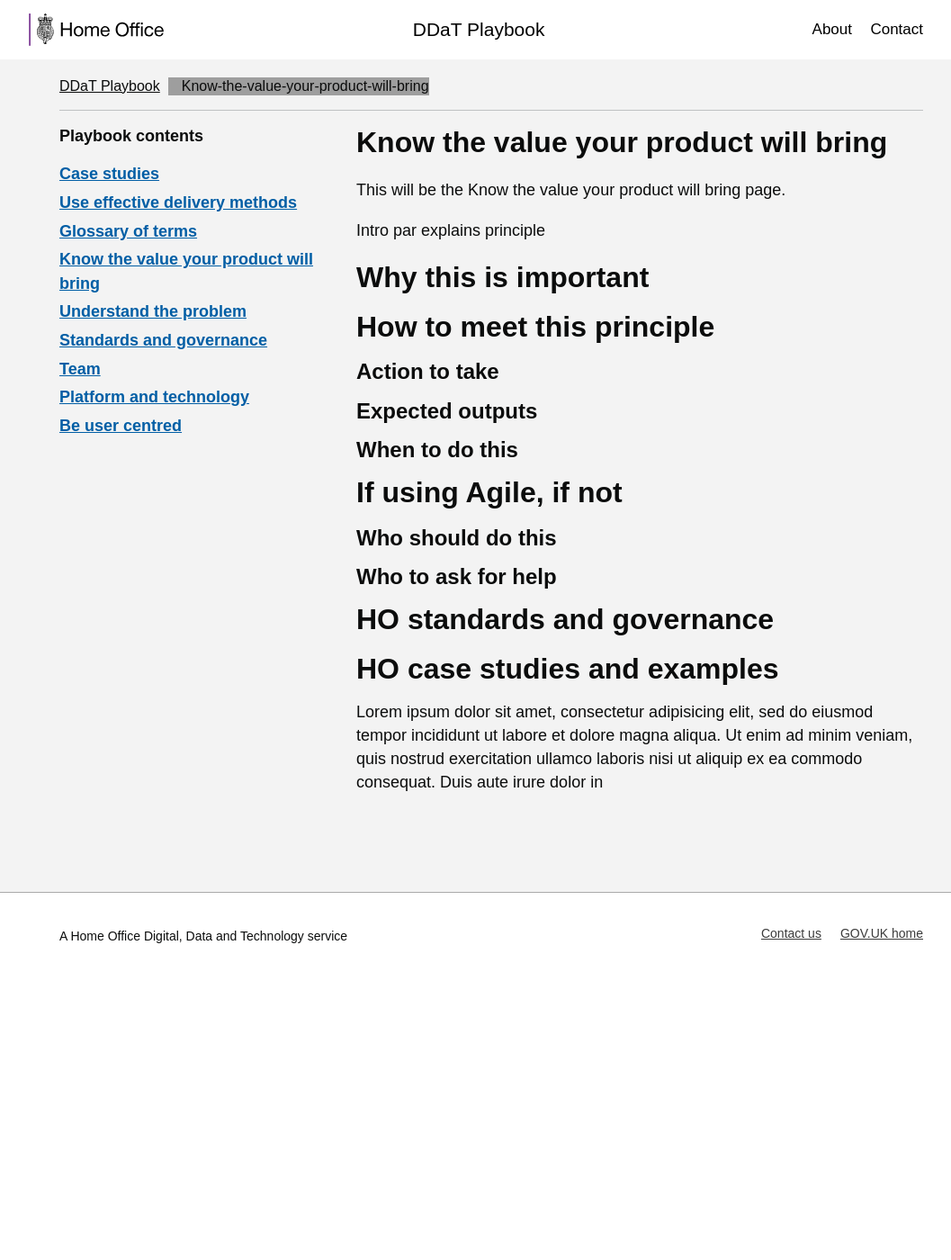
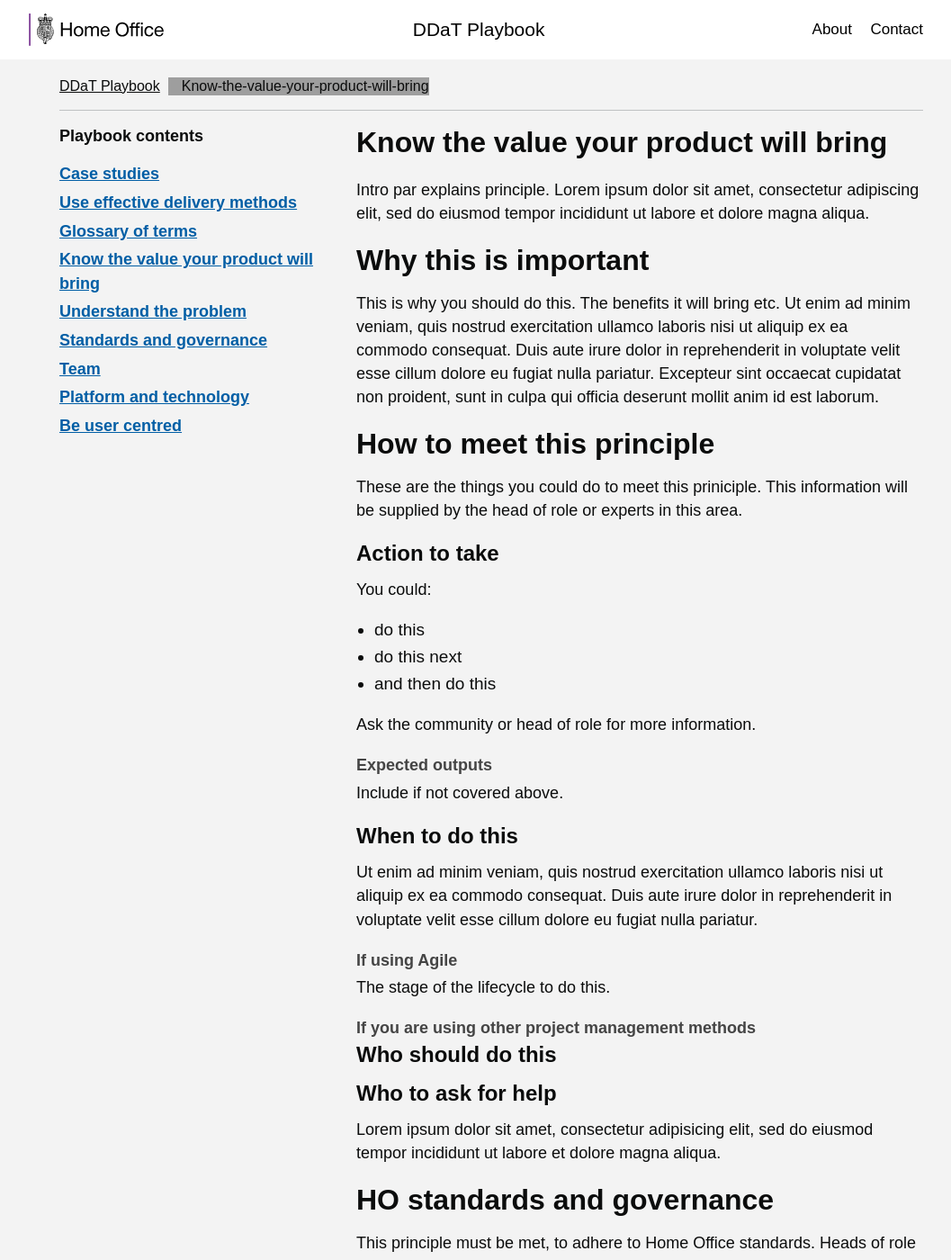
Before and after one commit to UKHomeOffice/playbook, a Jekyll site: the page built from playbook/know-the-value.md, in a window 1280 px wide and 1400 px high. Shown: the whole window at 90% size, without its empty margins (94-1151 px from the left). Built offline with Jekyll 4.4.1, drawn with Linux system fonts in a browser that asks for light colours; nearby versions of some CDN libraries; some web fonts are replaced; the repository's description, which GitHub fills in, is left out; some of the changed text lies outside the part shown; grey boxes are pictures that could not be loaded.

Commit message:
Update know-the-value.md

```diff
--- a/playbook/know-the-value.md
+++ b/playbook/know-the-value.md
@@ -5,24 +5,41 @@
 category: contents
 ---
 
-This will be the Know the value your product will bring page.
-
-Intro par explains principle
+Intro par explains principle. Lorem ipsum dolor sit amet, consectetur adipiscing elit, sed do eiusmod tempor incididunt ut labore et dolore magna aliqua.
 
 ## Why this is important
-
+This is why you should do this. The benefits it will bring etc. Ut enim ad minim veniam, quis nostrud exercitation ullamco laboris nisi ut aliquip ex ea commodo consequat. Duis aute irure dolor in reprehenderit in voluptate velit esse cillum dolore eu fugiat nulla pariatur. Excepteur sint occaecat cupidatat non proident, sunt in culpa qui officia deserunt mollit anim id est laborum.
 
 ## How to meet this principle
-
+These are the things you could do to meet this priniciple. This information will be supplied by the head of role or experts in this area.
 
 ### Action to take
-### Expected outputs
+You could:
+* do this
+* do this next
+* and then do this
+
+Ask the community or head of role for more information.
+
+#### Expected outputs
+Include if not covered above.
+
 ### When to do this
+Ut enim ad minim veniam, quis nostrud exercitation ullamco laboris nisi ut aliquip ex ea commodo consequat. Duis aute irure dolor in reprehenderit in voluptate velit esse cillum dolore eu fugiat nulla pariatur.
 
-## If using Agile, if not
+#### If using Agile
+The stage of the lifecycle to do this.
+
+#### If you are using other project management methods
+
 ### Who should do this
+
 ### Who to ask for help
+Lorem ipsum dolor sit amet, consectetur adipisicing elit, sed do eiusmod tempor incididunt ut labore et dolore magna aliqua.
+
 ## HO standards and governance
+This principle must be met, to adhere to Home Office standards. Heads of role will check that you have met this principle, or you will be assesed
+
 ## HO case studies and examples
 
-Lorem ipsum dolor sit amet, consectetur adipisicing elit, sed do eiusmod tempor incididunt ut labore et dolore magna aliqua. Ut enim ad minim veniam, quis nostrud exercitation ullamco laboris nisi ut aliquip ex ea commodo consequat. Duis aute irure dolor in
+Link to case studies. Lorem ipsum dolor sit amet, consectetur adipisicing elit, sed do eiusmod tempor incididunt ut labore et dolore magna aliqua. Ut enim ad minim veniam, quis nostrud exercitation ullamco laboris nisi ut aliquip ex ea commodo consequat. Duis aute irure dolor in
```
